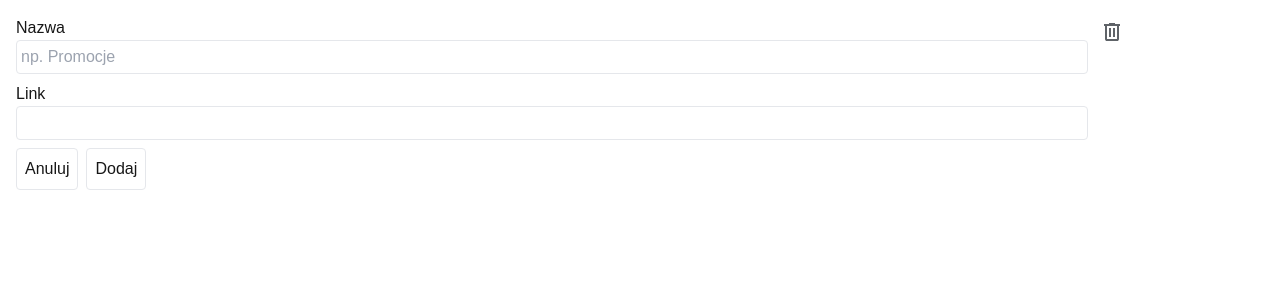
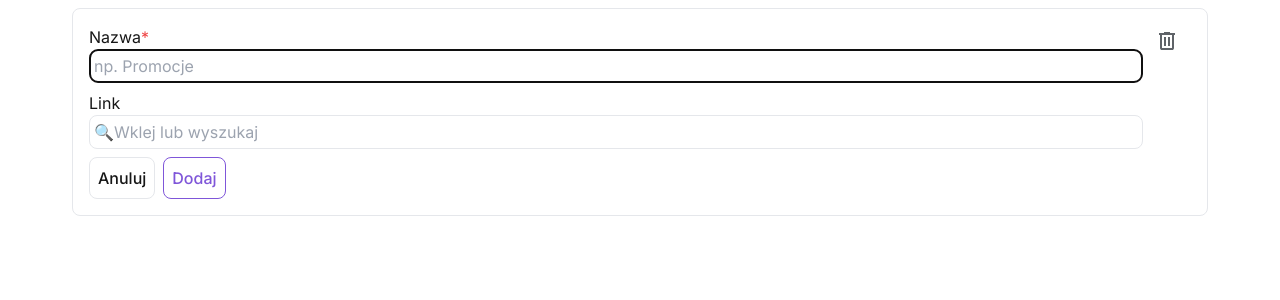
Before and after one commit to albatroez/nextjs-boilerplate, a Next.js app: page / in a window 1280 px wide. Both pictures are taken after a click on the button "Dodaj pozycję menu". Shown: the top 300 px of the page. Built offline with nearby package versions, Linux system fonts and the light colour scheme.

Commit message:
style(app): adjust styles to better match figma design

```diff
--- a/app/layout.tsx
+++ b/app/layout.tsx
@@ -1,21 +1,12 @@
 import type { Metadata } from "next";
-import localFont from "next/font/local";
+import { Inter } from "next/font/google";
 import "./globals.css";
 
-const geistSans = localFont({
-    src: "./fonts/GeistVF.woff",
-    variable: "--font-geist-sans",
-    weight: "100 900",
-});
-const geistMono = localFont({
-    src: "./fonts/GeistMonoVF.woff",
-    variable: "--font-geist-mono",
-    weight: "100 900",
-});
+const inter = Inter({ subsets: ["latin"] });
 
 export const metadata: Metadata = {
-    title: "Create Next App",
-    description: "Generated by create next app",
+    title: "Droplo exercise",
+    description: "Written by Jakub Zieliński",
 };
 
 export default function RootLayout({
@@ -25,10 +16,8 @@ export default function RootLayout({
 }>) {
     return (
         <html lang="en">
-            <body
-                className={`${geistSans.variable} ${geistMono.variable} antialiased`}
-            >
-                <main className={"max-w-6xl"}>{children}</main>
+            <body className={`${inter.className} antialiased`}>
+                <main className={"max-w-6xl p-2 mx-auto"}>{children}</main>
             </body>
         </html>
     );
--- a/app/page.tsx
+++ b/app/page.tsx
@@ -49,7 +49,7 @@ export default function Home() {
     };
 
     return items.length > 0 ?
-            <div>
+            <div className={"bg-zinc-100 rounded-lg border"}>
                 <DndProvider
                     sensors={sensors}
                     handleDragEnd={handleDragEnd}
@@ -63,15 +63,18 @@ export default function Home() {
                         isRoot={true}
                     />
                     <button
+                        className={"border rounded-lg p-2 m-2 bg-white"}
                         onClick={() => setIsAdding((prevState) => !prevState)}
                     >
                         Dodaj pozycję menu
                     </button>
                     {isAdding && (
+                        <div className={"m-2"}>
                         <MenuItemForm
                             onCancel={() => setIsAdding(false)}
                             onSubmit={addItem}
                         />
+                        </div>
                     )}
                 </DndProvider>
             </div>
--- a/components/EmptyMenu.tsx
+++ b/components/EmptyMenu.tsx
@@ -1,23 +1,28 @@
-"use client"
+"use client";
 import { useState } from "react";
 import MenuItemForm from "@/components/MenuItemForm";
+import AddCircle from "@/components/icons/AddCircle";
 
-export default function EmptyMenu({addItem}) {
+export default function EmptyMenu({ addItem }) {
     const [isAdding, setIsAdding] = useState(false);
     const goBack = () => setIsAdding(false);
 
     return isAdding ?
-            <MenuItemForm
-                onCancel={goBack}
-                onSubmit={addItem}
-            ></MenuItemForm>
-        :   <section className={"grid justify-items-center"}>
-                <h1>Menu jest puste</h1>
-                <p>W tym menu nie ma jeszcze żadnych linków</p>
+            <MenuItemForm onCancel={goBack} onSubmit={addItem}></MenuItemForm>
+        :   <section
+                className={
+                    "grid justify-items-center p-4 bg-zinc-100 rounded-lg"
+                }
+            >
+                <h1 className={"text-xl font-bold"}>Menu jest puste</h1>
+                <p className={"text-sm"}>
+                    W tym menu nie ma jeszcze żadnych linków.
+                </p>
                 <button
-                    className="border rounded p-2"
+                    className="flex items-center gap-1 border text-white rounded-lg p-2 mt-4 bg-droplo-purple font-bold"
                     onClick={() => setIsAdding(true)}
                 >
+                    <AddCircle/>
                     Dodaj pozycję menu
                 </button>
             </section>;
--- a/components/MenuItemForm.tsx
+++ b/components/MenuItemForm.tsx
@@ -1,4 +1,4 @@
-"use client"
+"use client";
 import { SubmitHandler, useForm } from "react-hook-form";
 import ThrashCan from "@/components/icons/ThrashCan";
 import { useEffect } from "react";
@@ -14,7 +14,13 @@ function getId() {
     return id++;
 }
 
-export default function MenuItemForm({ onCancel, onSubmit, isEditing, item = {} }) {
+export default function MenuItemForm({
+    onCancel,
+    onSubmit,
+    onDelete,
+    isEditing,
+    item = {},
+}) {
     const {
         register,
         handleSubmit,
@@ -22,7 +28,9 @@ export default function MenuItemForm({ onCancel, onSubmit, isEditing, item = {}
         setValue,
     } = useForm<FormData>();
     const onFormSubmit: SubmitHandler<FormData> = (data) =>
-        isEditing ? onSubmit({ ...data, id: item.id }) : onSubmit(data, getId());
+        isEditing ?
+            onSubmit({ ...data, id: item.id })
+        :   onSubmit(data, getId());
 
     useEffect(() => {
         if (isEditing) {
@@ -33,40 +41,72 @@ export default function MenuItemForm({ onCancel, onSubmit, isEditing, item = {}
 
     return (
         <form
-            className={"grid grid-cols-menu-item gap-2 p-4"}
+            className={
+                "grid grid-cols-menu-item gap-2 p-4 border rounded-lg bg-white"
+            }
             onSubmit={handleSubmit(onFormSubmit)}
         >
             <div>
-                <label htmlFor={"label"}>Nazwa</label>
-                {errors.label && <span>Nazwa jest wymagana</span>}
+                <label htmlFor={"label"}>
+                    Nazwa<span className={"text-red-500"}>*</span>
+                </label>
+                {errors.label && (
+                    <span className={"text-sm text-red-500"}>
+                        {errors.label.message}
+                    </span>
+                )}
                 <input
-                    className={"border rounded w-full p-1"}
+                    className={
+                        "border rounded-lg w-full p-1 invalid:border-red-500"
+                    }
                     type="text"
+                    required={true}
+                    autoFocus
+                    aria-invalid={errors.label ? "true" : "false"}
                     placeholder="np. Promocje"
-                    {...register("label", { required: true })}
+                    {...register("label", {
+                        required: {
+                            value: true,
+                            message: "Podanie nazwy jest wymagane",
+                        },
+                    })}
                 />
             </div>
             <div>
-                <ThrashCan onClick={onCancel} />
+                <ThrashCan
+                    onClick={
+                        typeof onDelete === "function" ? onDelete : onCancel
+                    }
+                />
             </div>
             <div className="col-end-2">
                 <label htmlFor={"url"}>Link</label>
                 <input
-                    className={"border rounded w-full p-1"}
+                    className={
+                        "border rounded-lg w-full p-1 invalid:border-red-500"
+                    }
                     {...register("url")}
                     type="url"
+                    placeholder="🔍Wklej lub wyszukaj"
                 />
             </div>
             <div className={"flex gap-2 col-start-1"}>
                 <button
-                    className={"border rounded p-2"}
+                    className={
+                        "border rounded-lg p-2 hover:bg-zinc-100 font-medium"
+                    }
                     type={"button"}
                     onClick={onCancel}
                 >
                     Anuluj
                 </button>
-                <button className={"border rounded p-2"} type="submit">
-                    {isEditing ? 'Zapisz' : 'Dodaj'}
+                <button
+                    className={
+                        "border rounded-lg p-2 hover:bg-zinc-100 font-medium border-droplo-purple text-droplo-purple"
+                    }
+                    type="submit"
+                >
+                    {isEditing ? "Zapisz" : "Dodaj"}
                 </button>
             </div>
         </form>
--- /dev/null
+++ b/components/icons/AddCircle.tsx
@@ -0,0 +1,13 @@
+export default function AddCircle() {
+    return (
+        <svg
+            xmlns="http://www.w3.org/2000/svg"
+            height="24px"
+            viewBox="0 -960 960 960"
+            width="24px"
+            fill="#FFFFFF"
+        >
+            <path d="M440-280h80v-160h160v-80H520v-160h-80v160H280v80h160v160Zm40 200q-83 0-156-31.5T197-197q-54-54-85.5-127T80-480q0-83 31.5-156T197-763q54-54 127-85.5T480-880q83 0 156 31.5T763-763q54 54 85.5 127T880-480q0 83-31.5 156T763-197q-54 54-127 85.5T480-80Zm0-80q134 0 227-93t93-227q0-134-93-227t-227-93q-134 0-227 93t-93 227q0 134 93 227t227 93Zm0-320Z" />
+        </svg>
+    );
+}
--- a/tailwind.config.ts
+++ b/tailwind.config.ts
@@ -11,6 +11,7 @@ export default {
             colors: {
                 background: "var(--background)",
                 foreground: "var(--foreground)",
+                "droplo-purple": "#7F56D9"
             },
             gridTemplateColumns: {
                 "menu-item": "1fr 40px",
```
Also changed, not shown: components/ItemList.tsx (+18 -13 lines), app/fonts/Inter-VariableFont_opsz,wght.ttf (added).
